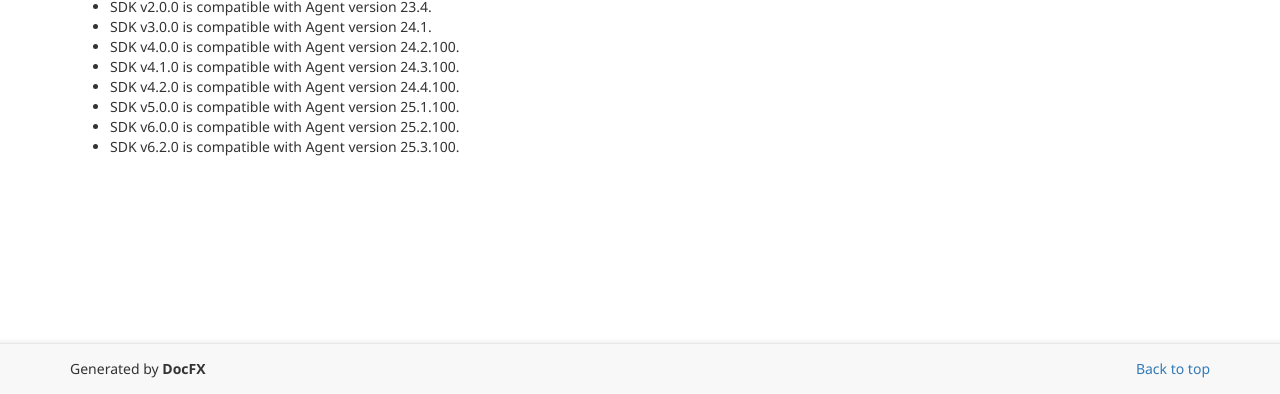
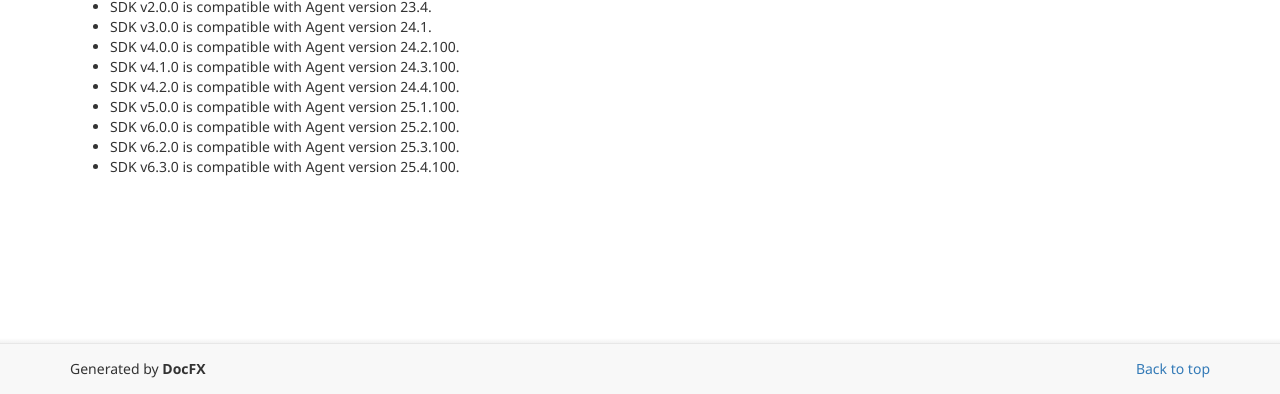
Before and after one commit to FileAnalysisSuite/adaptersdk-docfx, a plain HTML site: page index.html in a window 1280 px wide. Shown: the part 406-800 px from the top of the page. Drawn offline with Linux system fonts and the light colour scheme.

Commit message:
Release v6.2.1 Commit b8b56a6fcc53917a81bae8ddd1198f9d875d06eb Doc Commit #a9c02e1

```diff
--- a/index.html
+++ b/index.html
@@ -79,6 +79,7 @@ and <a href="docs/samples.html">samples</a>.</p>
 <li>SDK v5.0.0 is compatible with Agent version 25.1.100.</li>
 <li>SDK v6.0.0 is compatible with Agent version 25.2.100.</li>
 <li>SDK v6.2.0 is compatible with Agent version 25.3.100.</li>
+<li>SDK v6.3.0 is compatible with Agent version 25.4.100.</li>
 </ul>
 </article>
           </div>
```
Also changed, not shown: manifest.json.
